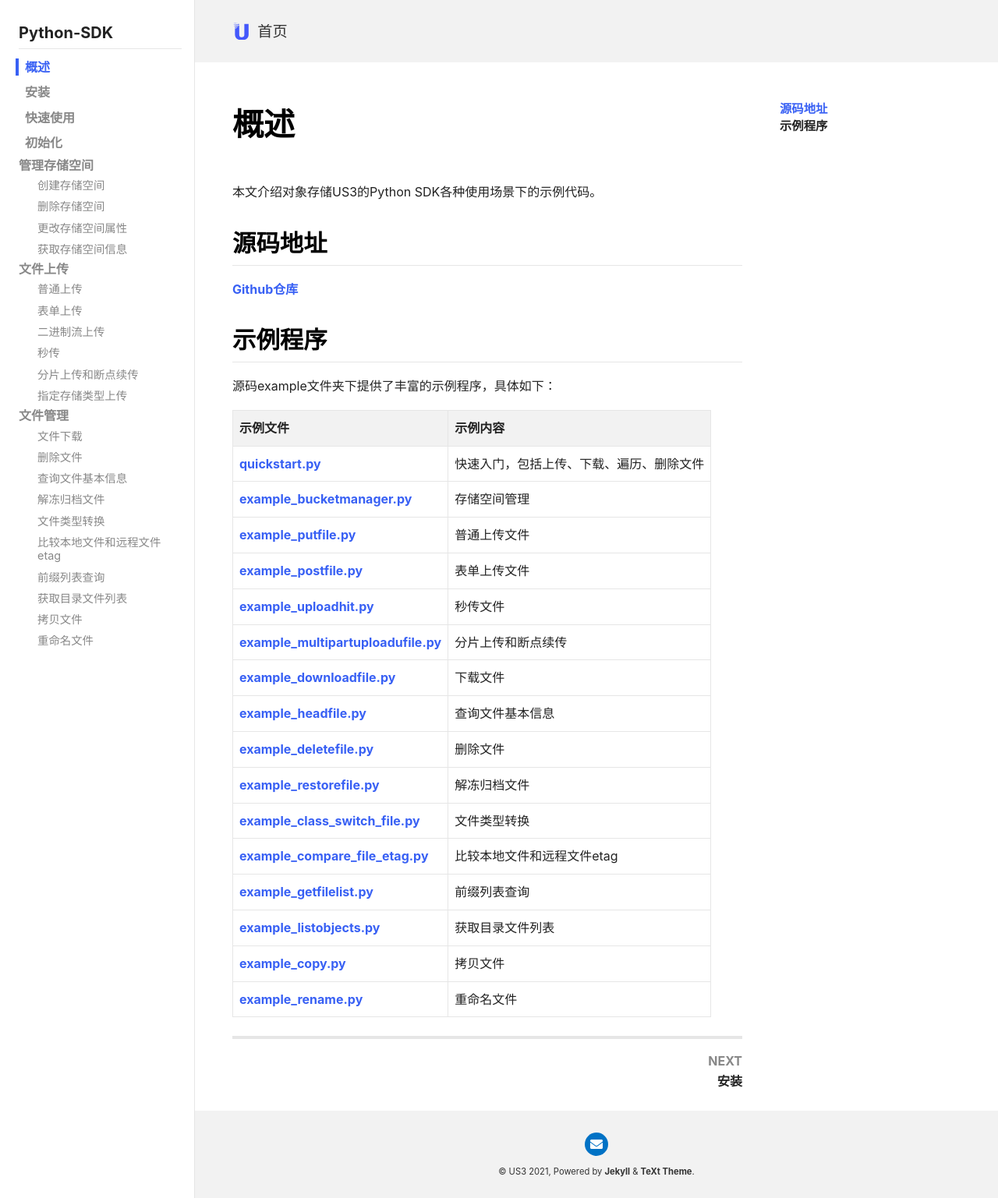
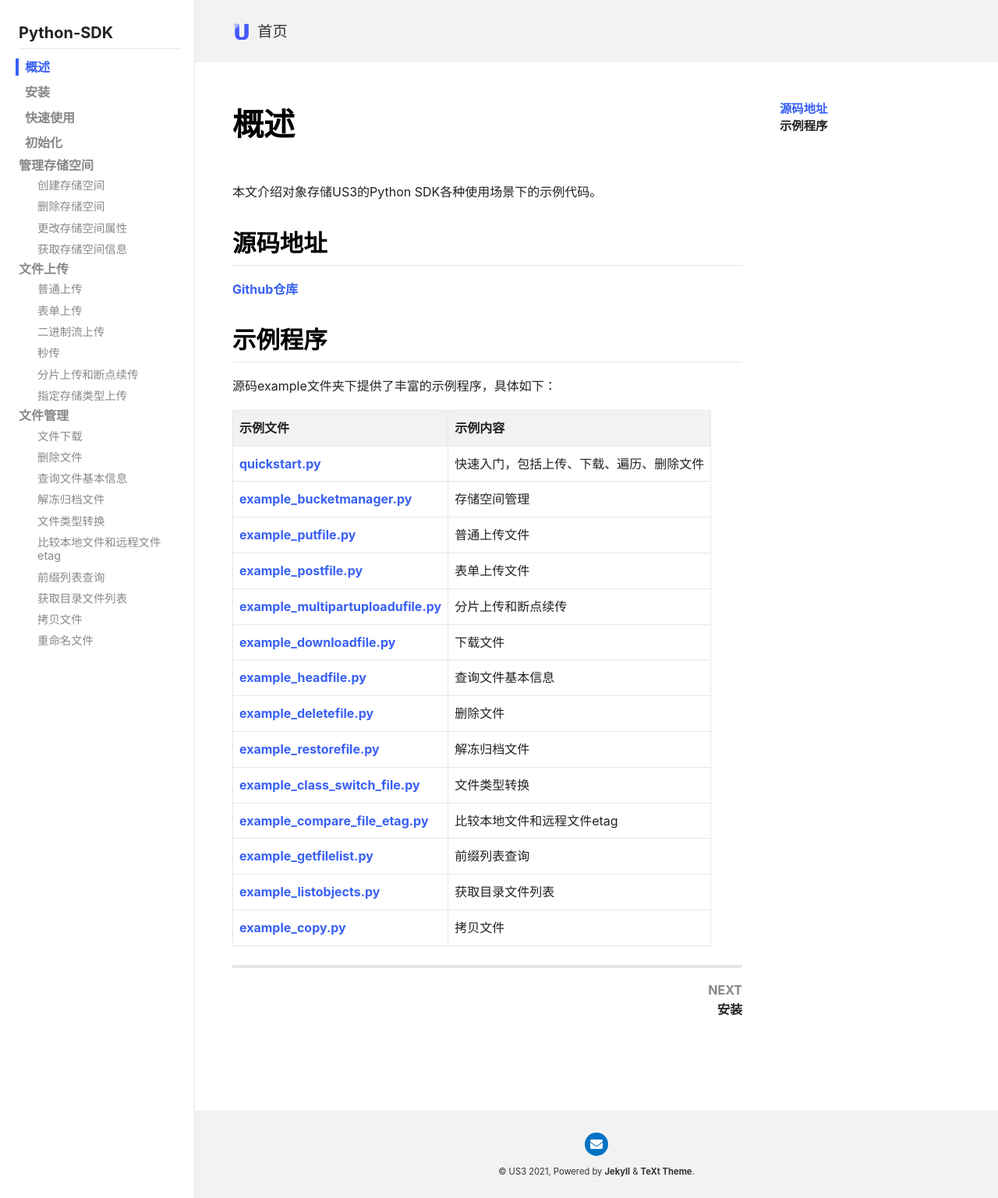
Before and after one commit to ucloud-us3/ucloud-us3.github.io, a Jekyll site: the page built from collections/_python-sdk/概述.md, in a window 1280 px wide. Shown: the whole page at 78% size. Built offline with Jekyll 4.4.1, drawn with Linux system fonts in a browser that asks for light colours; nearby versions of some CDN libraries; comment, search, counter and statistics services are not loaded.

Commit message:
去掉"秒传"和"重名名"示例, 不在支持"秒传"和"重名名"方法

```diff
--- a/collections/_python-sdk/概述.md
+++ b/collections/_python-sdk/概述.md
@@ -21,7 +21,6 @@
 | [example_bucketmanager.py](https://github.com/ucloud/ufile-sdk-python/blob/master/examples/example_bucketmanager.py) | 存储空间管理                             |
 | [example_putfile.py](https://github.com/ucloud/ufile-sdk-python/blob/master/examples/example_putfile.py) | 普通上传文件                             |
 | [example_postfile.py](https://github.com/ucloud/ufile-sdk-python/blob/master/examples/example_postfile.py) | 表单上传文件                             |
-| [example_uploadhit.py](https://github.com/ucloud/ufile-sdk-python/blob/master/examples/example_uploadhit.py) | 秒传文件                                 |
 | [example_multipartuploadufile.py](https://github.com/ucloud/ufile-sdk-python/blob/master/examples/example_multipartuploadufile.py) | 分片上传和断点续传                       |
 | [example_downloadfile.py](https://github.com/ucloud/ufile-sdk-python/blob/master/examples/example_downloadfile.py) | 下载文件                                 |
 | [example_headfile.py](https://github.com/ucloud/ufile-sdk-python/blob/master/examples/example_headfile.py) | 查询文件基本信息                         |
@@ -32,4 +31,3 @@
 | [example_getfilelist.py](https://github.com/ucloud/ufile-sdk-python/blob/master/examples/example_getfilelist.py) | 前缀列表查询                             |
 | [example_listobjects.py](https://github.com/ucloud/ufile-sdk-python/blob/master/examples/example_listobjects.py) | 获取目录文件列表                         |
 | [example_copy.py](https://github.com/ucloud/ufile-sdk-python/blob/master/examples/example_copy.py) | 拷贝文件                                 |
-| [example_rename.py](https://github.com/ucloud/ufile-sdk-python/blob/master/examples/example_rename.py) | 重命名文件                               |
```
